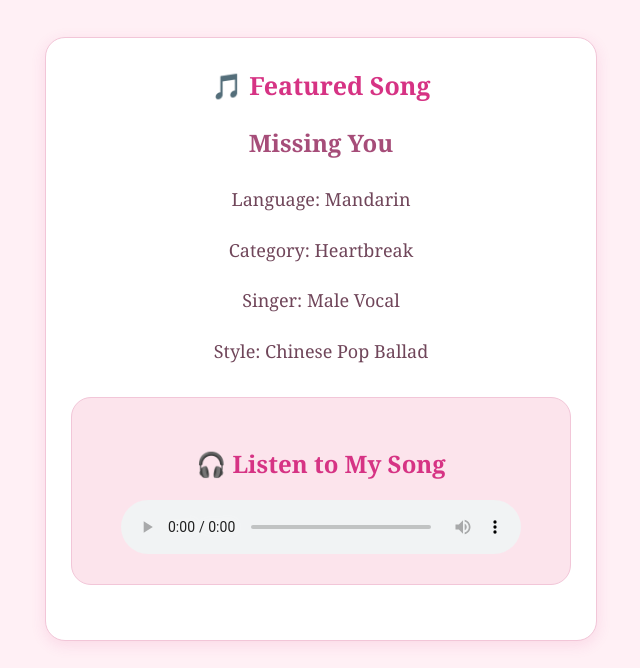
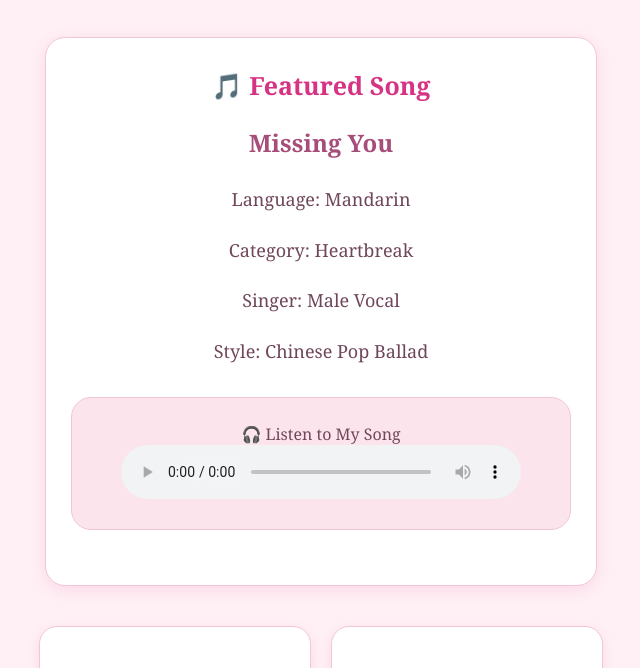
Before and after one commit to icjy920517-spec/my-music-website, a plain HTML site: page index.html in a window 1280 px wide. Shown: the part 440-1108 px from the top of the page, without its empty margins (319-959 px from the left). Drawn offline with Linux system fonts and the light colour scheme.

Commit message:
Remove inline CSS from music player

```diff
--- a/index.html
+++ b/index.html
@@ -35,7 +35,7 @@
 
   <p>Style: Chinese Pop Ballad</p>
 
-   <div class="music-player" style="background-color: #fce4ec; padding: 25px; border-radius: 20px;">
+   <div class="music-player"
 
   <h3>🎧 Listen to My Song</h3>
 
```
